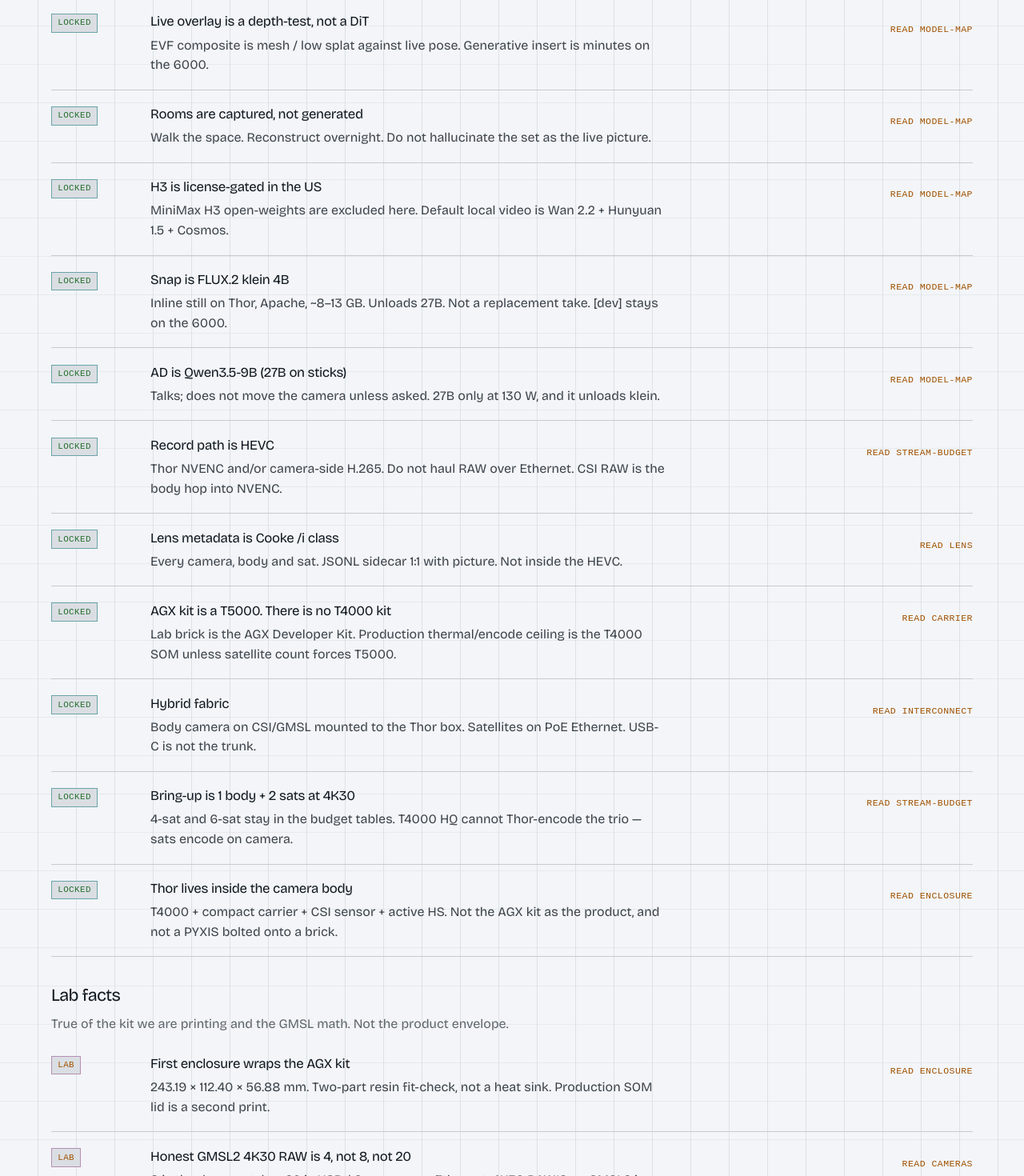
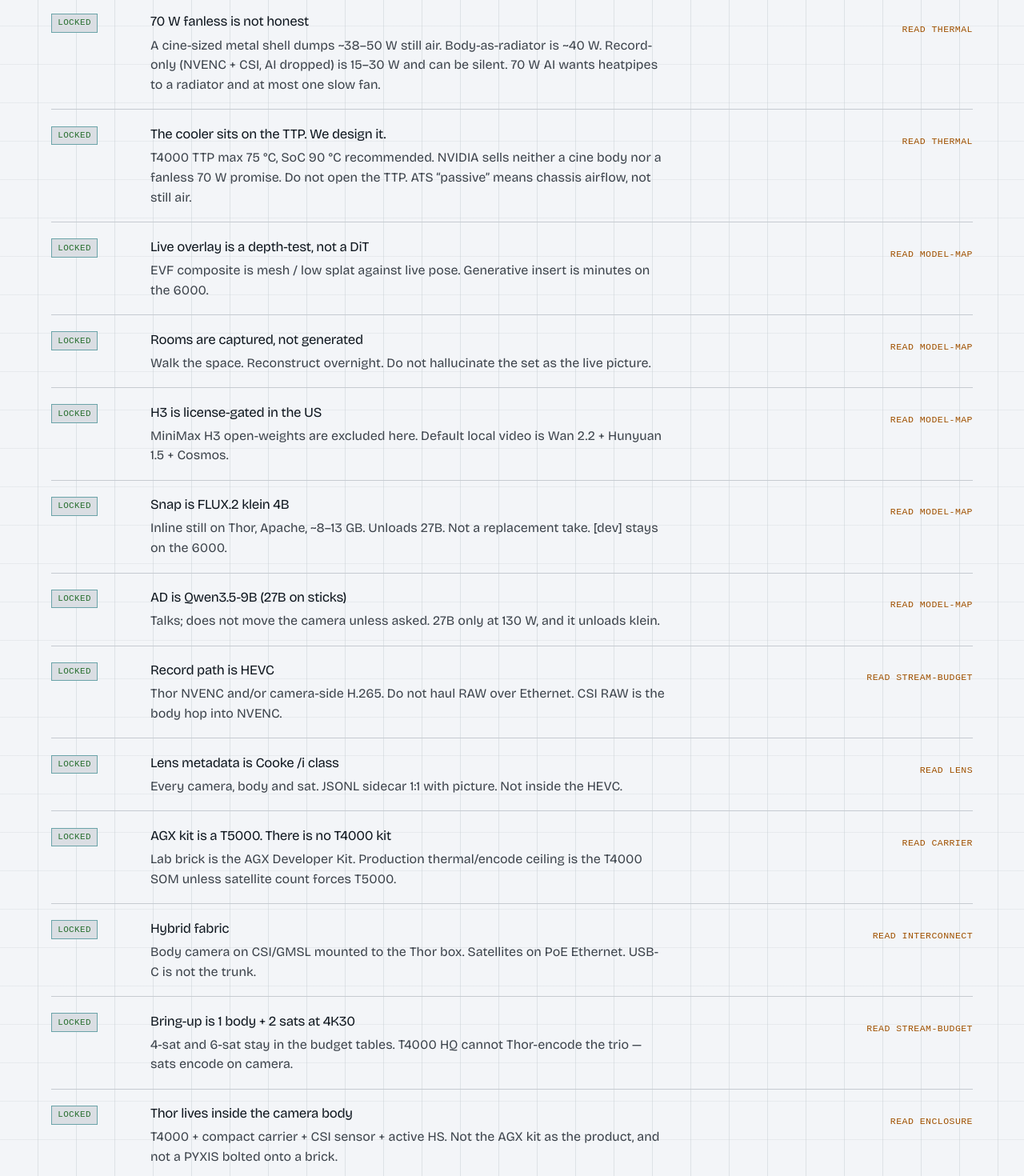
Before and after one commit to StudioWorldTree/AICamera, a SvelteKit app: page /decisions in a window 1280 px wide. Shown: the part 840-2310 px from the top of the page at 80% size. Built offline with nearby package versions, Linux system fonts and the light colour scheme; a web font is replaced by a local one.

Commit message:
docs: put thermal on the notebook as a hardware chapter
TDG-12271-001 v1.3 is no longer a buried datasheet. Heat sits next to
power: 70 W fanless is not honest, cooler is customer-side on the TTP,
ranked radiator paths, and the kit page carries the θpa numbers.

```diff
--- a/src/lib/catalog.ts
+++ b/src/lib/catalog.ts
@@ -74,10 +74,19 @@
 	{
 		slug: 'power',
 		file: 'docs/POWER.md',
-		title: 'Power & thermal',
+		title: 'Power',
 		kicker: 'Watts',
 		summary:
-			'T4000 default 70 W, throttle at 90 W, TTP max 75 °C. Thermal guide is in tree. If power sags: drop AI, never record. Production body is metal, not resin.',
+			'T4000 default 70 W, throttle at 90 W. If power sags: drop AI, never record. Two PoE+ sats ≈ 60 W at the PSE. Do not power Thor from the switch.',
+		group: 'hardware'
+	},
+	{
+		slug: 'references/thermal',
+		file: 'docs/references/THERMAL.md',
+		title: 'Thermal',
+		kicker: 'Heat',
+		summary:
+			'TDG-12271-001 v1.3. TTP max 75 °C. 70 W fanless in a cine envelope is not honest. Body-as-radiator ~40 W still air; 70 W AI wants heatpipes to a real radiator and at most one slow fan. Measure TTP before metal CAD.',
 		group: 'hardware'
 	},
 	{
@@ -86,7 +95,7 @@
 		title: 'Enclosure',
 		kicker: 'Shell',
 		summary:
-			'First article wraps the AGX kit, two-part resin for an Anycubic bed, 32 mm camera boss, cable exits. Production SOM lid comes after the thermal guide.',
+			'First article wraps the AGX kit, two-part resin for an Anycubic bed. Resin is a fit-check, not a heat sink. Production body is metal — the radiator.',
 		group: 'hardware'
 	},
 	{
@@ -117,15 +126,6 @@
 		group: 'reference'
 	},
 	{
-		slug: 'references/thermal',
-		file: 'docs/references/THERMAL.md',
-		title: 'T4000 thermal',
-		kicker: 'Datasheet',
-		summary:
-			'TDG-12271-001 v1.3. T4000 TTP max 75 °C. 70 W still-air handheld is not honest. Customer designs the cooler on the TTP; NVIDIA sells neither a cine body nor a fanless promise.',
-		group: 'reference'
-	},
-	{
 		slug: 'references',
 		file: 'docs/references/README.md',
 		title: 'References',
--- a/src/lib/components/DecisionRow.svelte
+++ b/src/lib/components/DecisionRow.svelte
@@ -3,6 +3,7 @@
 	import type { Decision } from '$lib/decisions';
 
 	let { item }: { item: Decision } = $props();
+	const label = $derived(item.doc?.split('/').pop());
 </script>
 
 <article class="row">
@@ -14,7 +15,7 @@
 		<p>{item.detail}</p>
 	</div>
 	{#if item.doc}
-		<a class="more" href="{base}/docs/{item.doc}/">Read {item.doc}</a>
+		<a class="more" href="{base}/docs/{item.doc}/">Read {label}</a>
 	{/if}
 </article>
 
--- a/src/lib/decisions.ts
+++ b/src/lib/decisions.ts
@@ -36,6 +36,22 @@
 		call: 'Mode switch drops AI, never record',
 		detail: 'If power or thermal sags, unload models. HEVC and the sidecar keep running.',
 		doc: 'power'
+	},
+	{
+		id: 'fanless',
+		status: 'locked',
+		call: '70 W fanless is not honest',
+		detail:
+			'A cine-sized metal shell dumps ~38–50 W still air. Body-as-radiator is ~40 W. Record-only (NVENC + CSI, AI dropped) is 15–30 W and can be silent. 70 W AI wants heatpipes to a radiator and at most one slow fan.',
+		doc: 'references/thermal'
+	},
+	{
+		id: 'ttp-customer',
+		status: 'locked',
+		call: 'The cooler sits on the TTP. We design it.',
+		detail:
+			'T4000 TTP max 75 °C, SoC 90 °C recommended. NVIDIA sells neither a cine body nor a fanless 70 W promise. Do not open the TTP. ATS “passive” means chassis airflow, not still air.',
+		doc: 'references/thermal'
 	},
 	{
 		id: 'overlay',
@@ -155,9 +171,9 @@
 	{
 		id: 'guides',
 		status: 'open',
-		call: 'Measure before sun-load numbers',
+		call: 'Pick a heat path, then measure',
 		detail:
-			'TDG-12271-001 v1.3 is in tree. Still need DG-12084-001 (design) and the AGX kit PDF. 70 W fanless in a cine envelope is not honest; hold sealed-body CAD until T4000 + Rogue-T5 + ATS is measured.',
+			'TDG-12271-001 v1.3 is in tree. Ranked: (1) body as radiator ~40 W, (2) heatpipes to a V-mount radiator + one slow fan for 70 W AI, (3) remote radiator. Hold metal CAD until T4000 + Rogue-T5 + ATS is on a bench with a thermocouple on the TTP. Still need DG-12084-001 and the AGX kit PDF.',
 		doc: 'references/thermal'
 	},
 	{
@@ -174,7 +190,7 @@
 		id: 'lab-brick',
 		status: 'lab',
 		call: 'First enclosure wraps the AGX kit',
-		detail: '243.19 × 112.40 × 56.88 mm. Two-part resin fit-check, not a heat sink. Production SOM lid is a second print.',
+		detail: '243.19 × 112.40 × 56.88 mm. Two-part resin fit-check, not a heat sink. Leave the kit fan. Production body is metal.',
 		doc: 'enclosure'
 	},
 	{
--- a/src/routes/+page.svelte
+++ b/src/routes/+page.svelte
@@ -7,7 +7,7 @@
 	import { locked } from '$lib/decisions';
 
 	const chapters = hardwareDocs();
-	const headline = locked.slice(0, 8);
+	const headline = locked.slice(0, 10);
 </script>
 
 <svelte:head>
@@ -59,9 +59,17 @@
 				<dt>Fabric</dt>
 				<dd>Body on CSI/GMSL. Sats on PoE H.265. USB-C is not the trunk.</dd>
 			</div>
+			<div>
+				<dt>Heat</dt>
+				<dd>
+					70 W fanless is not honest. Body-as-radiator ~40 W. Metal production shell; resin is a
+					fit-check.
+				</dd>
+			</div>
 		</dl>
 		<p class="links">
 			<a href="{base}/kit/">Lab vs production</a>
+			<a href="{base}/docs/references/thermal/">Thermal</a>
 			<a href="{base}/docs/enclosure/">Enclosure CAD</a>
 		</p>
 	</div>
--- a/src/routes/docs/+page.svelte
+++ b/src/routes/docs/+page.svelte
@@ -33,7 +33,7 @@
 
 	<label class="find">
 		<span>Filter</span>
-		<input type="search" bind:value={q} placeholder="carrier, HEVC, Cooke, T4000…" />
+		<input type="search" bind:value={q} placeholder="carrier, HEVC, Cooke, TTP, T4000…" />
 	</label>
 
 	<section>
@@ -46,6 +46,8 @@
 		<ChapterList items={match(reference)} />
 		<p class="pdf">
 			<a href="{base}/media/thor-modules-ds.pdf">Jetson Thor modules datasheet (PDF)</a>
+			·
+			<a href="{base}/media/thor-thermal-dg.pdf">Thermal design guide TDG-12271-001 v1.3 (PDF)</a>
 		</p>
 	</section>
 
--- a/src/routes/kit/+page.svelte
+++ b/src/routes/kit/+page.svelte
@@ -50,6 +50,32 @@
 			</p>
 		</section>
 	</div>
+
+	<section class="heat">
+		<h2>Heat</h2>
+		<p>
+			TDG-12271-001 v1.3 is in the tree. The cooler is ours: it bonds to the TTP (62.5 × 81.4 mm).
+			T4000 TTP max <strong>75 °C</strong>. At 70 W balanced, SoC sits 16.8 °C above TTP — so TTP
+			must stay ≤ 73.2 °C to hold SoC at 90 °C.
+		</p>
+		<ul>
+			<li>25 °C ambient, 70 W: cooler needs θpa ≤ <strong>0.69 °C/W</strong></li>
+			<li>45 °C (NVIDIA air-cooled ceiling): θpa ≤ <strong>0.40 °C/W</strong></li>
+			<li>
+				ATS “passive” 100 W is <strong>500 LFM chassis air</strong>, not still air. Natural
+				convection on that brick is ~140 °C rise at 70 W.
+			</li>
+			<li>Cine shell still air: ~38–50 W. Body-as-radiator is honest at ~40 W.</li>
+			<li>70 W AI: heatpipes to a rear radiator + one large slow fan. Not a flock of blowers.</li>
+			<li>Record-only (drop AI): 15–30 W, fanless-capable.</li>
+		</ul>
+		<p>
+			Thor-in-body stays the product shape. Metal CAD waits on a T4000 + Rogue-T5 + ATS measurement.
+			<a href="{base}/docs/references/thermal/">Thermal extract</a>
+			·
+			<a href="{base}/media/thor-thermal-dg.pdf">TDG PDF</a>
+		</p>
+	</section>
 
 	<section class="plant">
 		<h2>Plant (bring-up)</h2>
@@ -124,6 +150,7 @@
 		color: var(--tungsten);
 	}
 
+	.heat,
 	.plant {
 		margin-top: 1.25rem;
 	}
```
